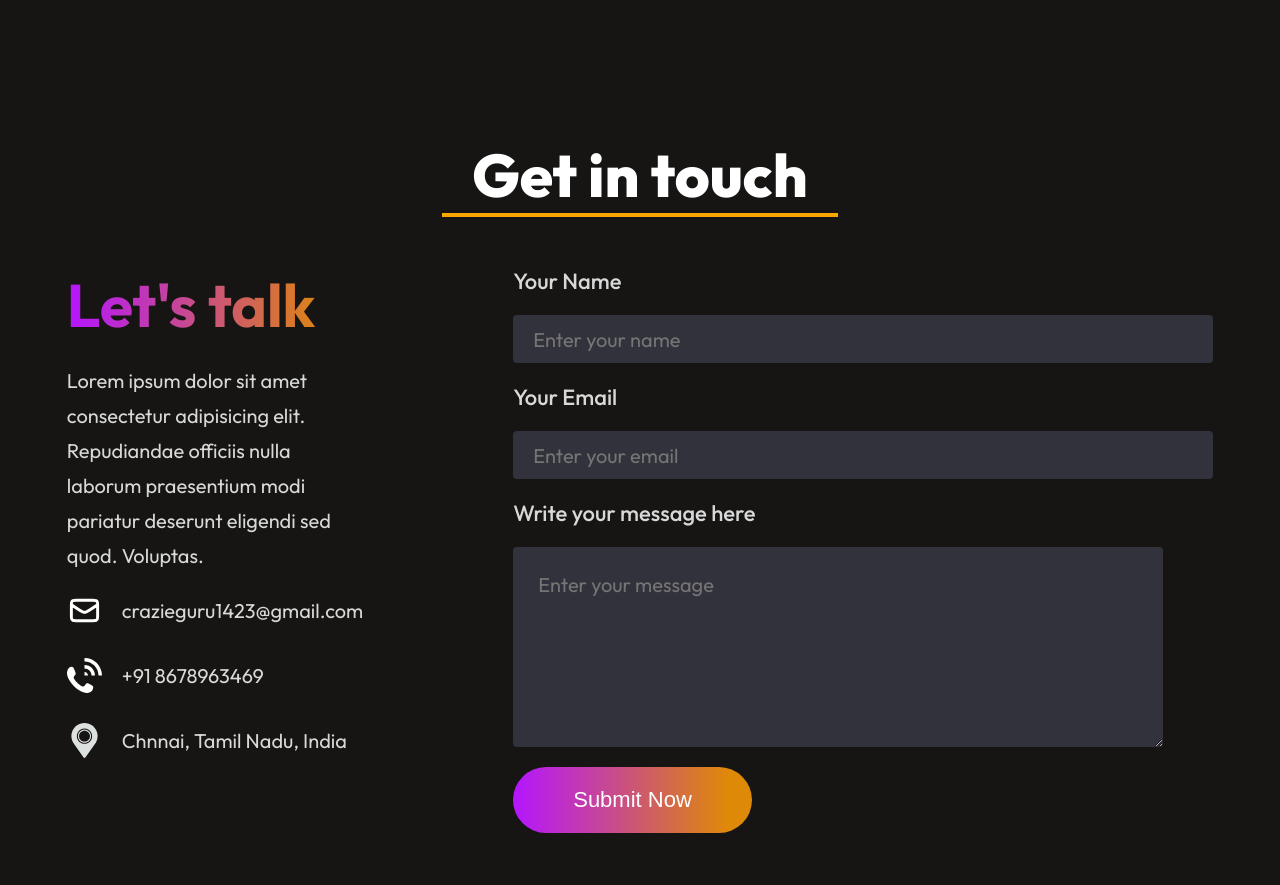
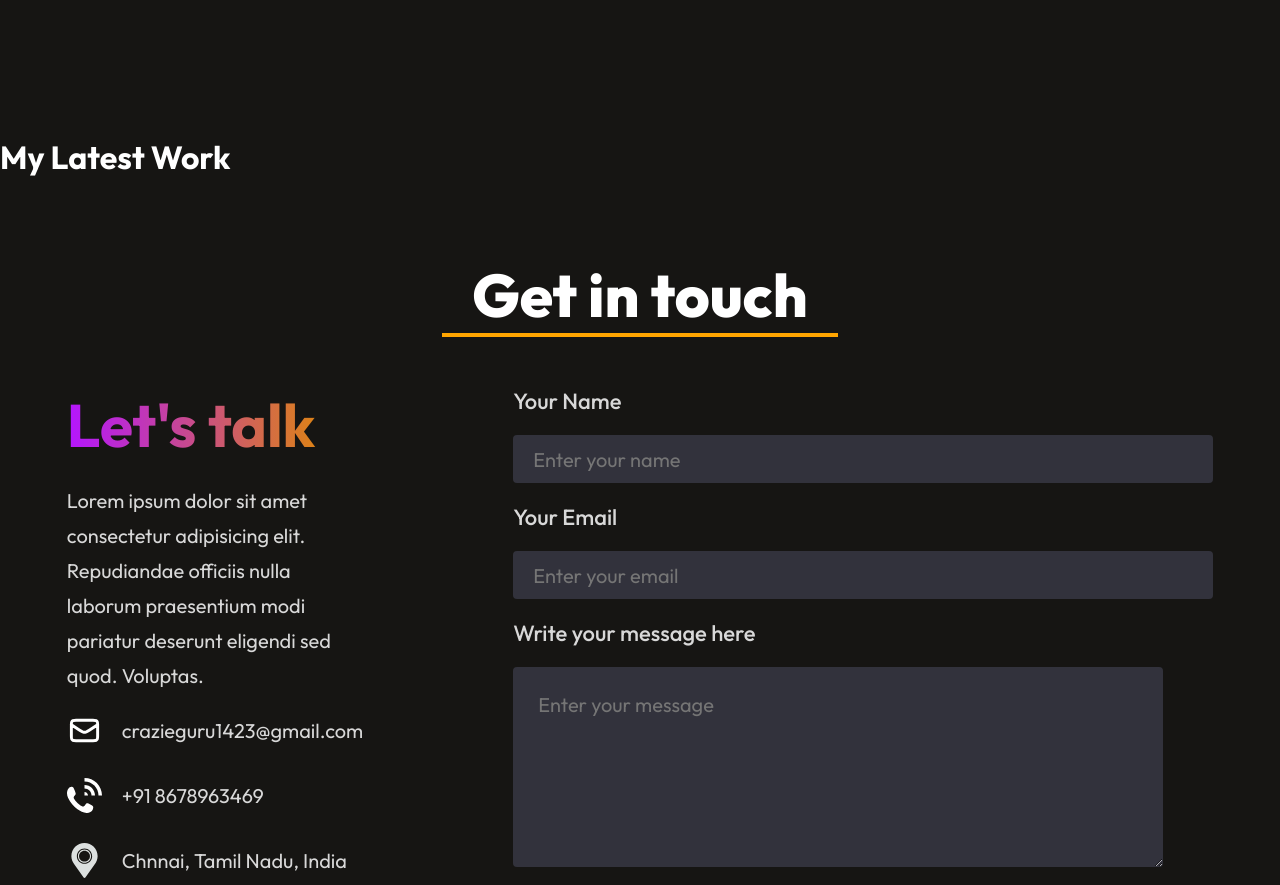
Before and after one commit to CrazieGuru/portfolio, a React (Vite) app: page / in a window 1280 px wide. Shown: the part 3080-3965 px from the top of the page. Built offline with nearby package versions, Linux system fonts and the light colour scheme.

Commit message:
added new component

```diff
--- a/src/App.jsx
+++ b/src/App.jsx
@@ -17,6 +17,7 @@ function App() {
     <Hero/>
     <About/>
     <Services/>
+    <MyWork/>
     <Contact/>
     <Footer/>
     </>
```
